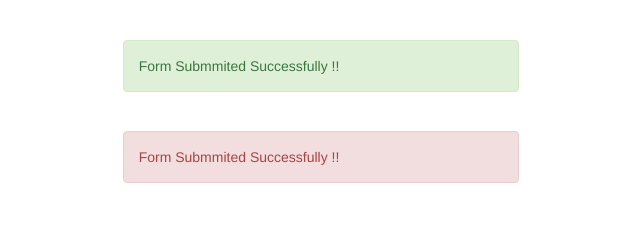
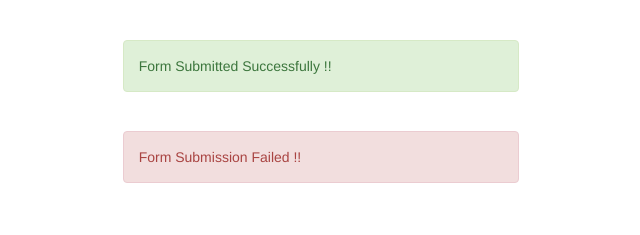
Before and after one commit to arulgetdata/contactForm, a website: page index.html in a window 1280 px wide. Shown: the top 235 px of the page, 319-959 px from the left. Drawn offline with nearby package versions, Linux system fonts and the light colour scheme; files that its build step writes are made by us from their sources.

Commit message:
Typo fix

```diff
--- a/index.html
+++ b/index.html
@@ -13,8 +13,8 @@
 <body ng-controller="mainController">
 
     <div class="col-md-4 col-md-offset-4 col-sm-12">
-        <div class="alert alert-success message-top-alignment" role="alert" ng-if="formSubmitSuccess">Form Submmited Successfully !!</div>
-        <div class="alert alert-danger message-top-alignment" role="alert" ng-if="formSubmitError">Form Submmited Successfully !!</div>
+        <div class="alert alert-success message-top-alignment" role="alert" ng-if="formSubmitSuccess">Form Submitted Successfully !!</div>
+        <div class="alert alert-danger message-top-alignment" role="alert" ng-if="formSubmitError">Form Submission Failed !!</div>
         <div ng-hide="formSubmitSuccess" class="form-wrapper">
             <h1>Contact Us</h1>
             <p class="slight-visibility">Send us your queries using below form !</p>
```
